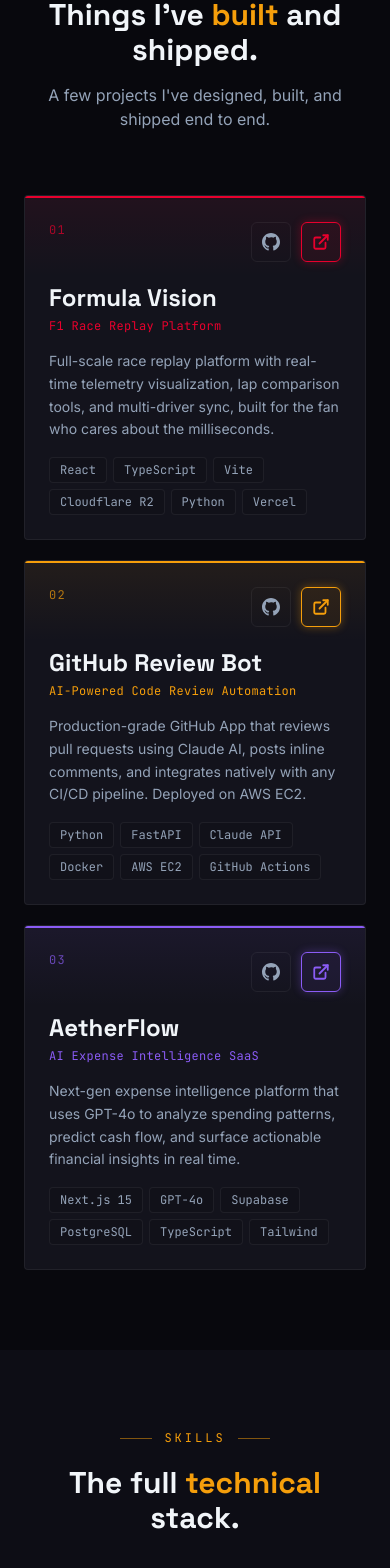
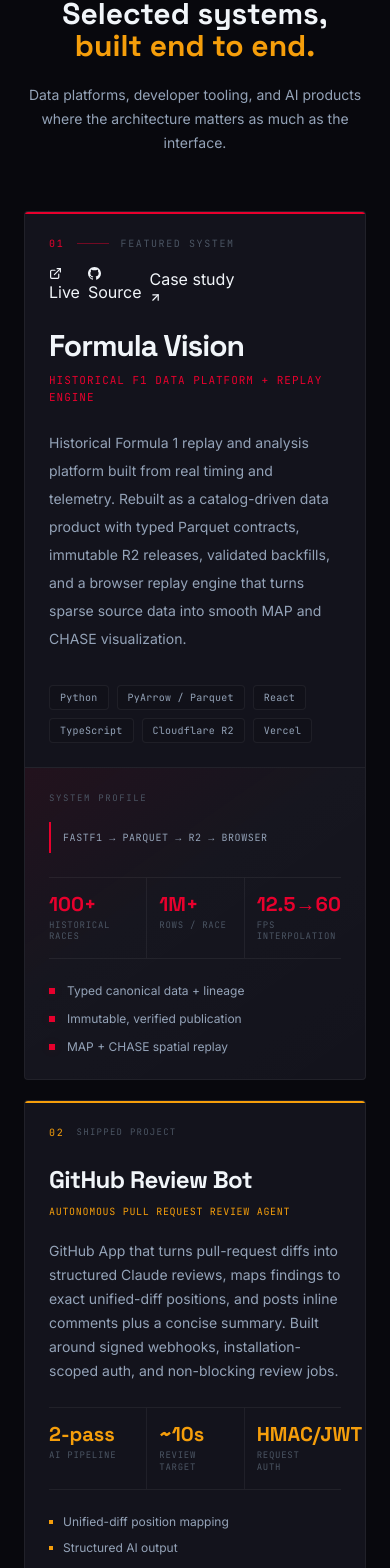
Before and after one commit to pvparekh/portfolio, a React (Vite) app: page / in a window 390 px wide. Shown: the part 4346-5914 px from the top of the page. Built offline with nearby package versions, Linux system fonts and the light colour scheme.

Commit message:
feat(portfolio): rebuild projects section hierarchy

```diff
--- a/src/App.tsx
+++ b/src/App.tsx
@@ -47,45 +47,85 @@
     id: 'formula-vision',
     number: '01',
     name: 'Formula Vision',
-  tagline: 'F1 Race Replay Platform',
-  description: 'Full-scale race replay platform with real-time telemetry visualization, lap comparison tools, and multi-driver sync, built for the fan who cares about the milliseconds.',
-  tech: ['React', 'TypeScript', 'Vite', 'Cloudflare R2', 'Python', 'Vercel'],
+    tagline: 'Historical F1 Data Platform + Replay Engine',
+    description:
+      'Historical Formula 1 replay and analysis platform built from real timing and telemetry. Rebuilt as a catalog-driven data product with typed Parquet contracts, immutable R2 releases, validated backfills, and a browser replay engine that turns sparse source data into smooth MAP and CHASE visualization.',
+    tech: ['Python', 'PyArrow / Parquet', 'React', 'TypeScript', 'Cloudflare R2', 'Vercel'],
     live: 'https://formulavision.vercel.app' as string | null,
     github: 'https://github.com/pvparekh/F1-Viewer' as string | null,
+    docs: 'https://github.com/pvparekh/F1-Viewer/blob/main/docs/v2/ENGINEERING_OVERVIEW.md',
+    featured: true,
+    architecture: 'FASTF1 → PARQUET → R2 → BROWSER',
+    stats: [
+      { value: '100+', label: 'historical races' },
+      { value: '1M+', label: 'rows / race' },
+      { value: '12.5→60', label: 'FPS interpolation' },
+    ],
+    highlights: [
+      'Typed canonical data + lineage',
+      'Immutable, verified publication',
+      'MAP + CHASE spatial replay',
+    ],
     accent: '#E8002D',
     accentDim: 'rgba(232,0,45,0.07)',
-  glow: 'rgba(232,0,45,0.6)',
-  note: null, // Note removed since v2 uses static historical delivery
+    accentBorder: 'rgba(232,0,45,0.24)',
+    glow: 'rgba(232,0,45,0.12)',
   },
   {
     id: 'github-review-bot',
     number: '02',
     name: 'GitHub Review Bot',
-    tagline: 'AI-Powered Code Review Automation',
+    tagline: 'Autonomous Pull Request Review Agent',
     description:
-      'Production-grade GitHub App that reviews pull requests using Claude AI, posts inline comments, and integrates natively with any CI/CD pipeline. Deployed on AWS EC2.',
-    tech: ['Python', 'FastAPI', 'Claude API', 'Docker', 'AWS EC2', 'GitHub Actions'],
-    live: 'https://github.com/pvparekh/github-review-bot' as string | null,
+      'GitHub App that turns pull-request diffs into structured Claude reviews, maps findings to exact unified-diff positions, and posts inline comments plus a concise summary. Built around signed webhooks, installation-scoped auth, and non-blocking review jobs.',
+    tech: ['Python', 'FastAPI', 'Claude', 'GitHub Apps API', 'Railway'],
+    live: null as string | null,
     github: 'https://github.com/pvparekh/github-review-bot' as string | null,
+    docs: 'https://github.com/pvparekh/github-review-bot#readme',
+    featured: false,
+    architecture: 'WEBHOOK → DIFF → CLAUDE ×2 → REVIEW',
+    stats: [
+      { value: '2-pass', label: 'AI pipeline' },
+      { value: '~10s', label: 'review target' },
+      { value: 'HMAC/JWT', label: 'request auth' },
+    ],
+    highlights: [
+      'Unified-diff position mapping',
+      'Structured AI output',
+      'GitHub App auth + webhooks',
+    ],
     accent: '#F59E0B',
     accentDim: 'rgba(245,158,11,0.07)',
-    glow: 'rgba(245,158,11,0.65)',
-    note: null as string | null,
+    accentBorder: 'rgba(245,158,11,0.24)',
+    glow: 'rgba(245,158,11,0.10)',
   },
   {
     id: 'aetherflow',
     number: '03',
     name: 'AetherFlow',
-    tagline: 'AI Expense Intelligence SaaS',
+    tagline: 'Expense Intelligence + Anomaly Detection',
     description:
-      'Next-gen expense intelligence platform that uses GPT-4o to analyze spending patterns, predict cash flow, and surface actionable financial insights in real time.',
-    tech: ['Next.js 15', 'GPT-4o', 'Supabase', 'PostgreSQL', 'TypeScript', 'Tailwind'],
+      'Full-stack expense intelligence app that ingests CSV, TXT, and PDF exports, combines deterministic statistical analysis with a two-pass OpenAI pipeline, and persists user history, vendor intelligence, and anomaly workflows in Supabase.',
+    tech: ['Next.js', 'TypeScript', 'OpenAI', 'Supabase / Postgres', 'Recharts'],
     live: 'https://aetherflow-three.vercel.app' as string | null,
     github: 'https://github.com/pvparekh/aetherflow' as string | null,
+    docs: 'https://github.com/pvparekh/aetherflow#readme',
+    featured: false,
+    architecture: 'UPLOAD → STATS → AI ×2 → INSIGHTS',
+    stats: [
+      { value: '3', label: 'input formats' },
+      { value: '2-pass', label: 'AI analysis' },
+      { value: '9', label: 'expense classes' },
+    ],
+    highlights: [
+      'Z-score + MAD anomaly engine',
+      'Vendor + duplicate intelligence',
+      'Auth + persistent history',
+    ],
     accent: '#8B5CF6',
     accentDim: 'rgba(139,92,246,0.07)',
-    glow: 'rgba(139,92,246,0.6)',
-    note: null as string | null,
+    accentBorder: 'rgba(139,92,246,0.24)',
+    glow: 'rgba(139,92,246,0.10)',
   },
 ];
 
@@ -839,6 +879,93 @@
    PROJECTS
 ───────────────────────────────────────────────────────────── */
 
+function ProjectActions({
+  project,
+}: {
+  project: (typeof PROJECTS)[0];
+}) {
+  return (
+    <div className="flex flex-wrap items-center gap-2">
+      {project.live && (
+        <a
+          href={project.live}
+          target="_blank"
+          rel="noreferrer"
+          className="project-action project-action-primary"
+          style={
+            {
+              '--project-accent': project.accent,
+              '--project-accent-dim': project.accentDim,
+              '--project-accent-border': project.accentBorder,
+            } as React.CSSProperties
+          }
+        >
+          <ExternalLink size={13} strokeWidth={2.2} />
+          Live
+        </a>
+      )}
+
+      <a
+        href={project.github}
+        target="_blank"
+        rel="noreferrer"
+        className="project-action"
+      >
+        <GithubIcon size={13} />
+        Source
+      </a>
+
+      <a
+        href={project.docs}
+        target="_blank"
+        rel="noreferrer"
+        className="project-action"
+      >
+        Case study
+        <ArrowUpRight size={13} strokeWidth={2.2} />
+      </a>
+    </div>
+  );
+}
+
+function ProjectStats({
+  project,
+}: {
+  project: (typeof PROJECTS)[0];
+}) {
+  return (
+    <div className="grid grid-cols-3 border-y" style={{ borderColor: 'var(--border)' }}>
+      {project.stats.map((stat, index) => (
+        <div
+          key={stat.label}
+          className={
+            'min-w-0 py-4 '
+            + (
+              index === 0
+                ? 'pr-3'
+                : 'border-l px-3'
+            )
+          }
+          style={{ borderColor: 'var(--border)' }}
+        >
+          <div
+            className="font-display text-xl font-bold leading-none sm:text-2xl"
+            style={{ color: project.accent }}
+          >
+            {stat.value}
+          </div>
+          <div
+            className="mt-1.5 font-mono text-[9px] uppercase leading-tight tracking-[0.08em]"
+            style={{ color: 'var(--text-3)' }}
+          >
+            {stat.label}
+          </div>
+        </div>
+      ))}
+    </div>
+  );
+}
+
 function ProjectCard({
   project,
   index,
@@ -847,147 +974,309 @@
   index: number;
 }) {
   const ref = useRef<HTMLDivElement>(null);
-  const inView = useInView(ref, { once: true, margin: '-60px' });
-
-  return (
-    <motion.div
+  const inView = useInView(ref, {
+    once: true,
+    margin: '-60px',
+  });
+
+  const cardStyle = {
+    background: 'var(--bg-card)',
+    borderColor: 'var(--border)',
+    '--project-accent': project.accent,
+    '--project-accent-dim': project.accentDim,
+    '--project-accent-border': project.accentBorder,
+    '--project-glow': project.glow,
+  } as React.CSSProperties;
+
+  if (project.featured) {
+    return (
+      <motion.article
         ref={ref}
-      initial={{ opacity: 0, y: 36 }}
+        initial={{ opacity: 0, y: 30 }}
         animate={inView ? { opacity: 1, y: 0 } : {}}
-      transition={{ duration: 0.7, delay: index * 0.14, ease }}
-      className="flex flex-col h-full"
-    >
-      <div
-        className="project-card rounded-sm border relative overflow-hidden flex flex-col h-full"
-        style={{ background: 'var(--bg-card)', borderColor: 'var(--border)' }}
-      >
-        {/* Livery stripe */}
-        <div className="h-0.5 w-full flex-shrink-0" style={{ background: project.accent }} />
-
-        {/* Top glow */}
-        <div
-          className="absolute top-0 left-0 right-0 h-20 pointer-events-none"
-          style={{ background: `linear-gradient(180deg, ${project.accentDim} 0%, transparent 100%)` }}
-        />
-
-        <div className="p-6 flex flex-col flex-1 relative z-10">
-          <div className="flex items-start justify-between mb-5">
-            <span
-              className="font-mono text-xs tracking-widest"
-              style={{ color: project.accent, opacity: 0.7 }}
+        transition={{
+          duration: 0.7,
+          delay: index * 0.08,
+          ease,
+        }}
+        className="project-card relative overflow-hidden rounded-sm border"
+        style={cardStyle}
+      >
+        <div
+          className="absolute inset-x-0 top-0 h-[2px]"
+          style={{ background: project.accent }}
+        />
+
+        <div className="grid lg:grid-cols-[minmax(0,1.25fr)_minmax(300px,0.75fr)]">
+          <div className="relative z-10 p-6 sm:p-8 lg:p-10">
+            <div className="mb-7 flex flex-wrap items-center justify-between gap-4">
+              <div className="flex items-center gap-3">
+                <span
+                  className="font-mono text-[10px] tracking-[0.18em]"
+                  style={{ color: project.accent }}
                 >
                   {project.number}
                 </span>
-            <div className="flex gap-2.5">
-              {project.github && (
-                <a
-                  href={project.github}
-                  target="_blank"
-                  rel="noreferrer"
-                  aria-label="GitHub repository"
-                  className="p-2.5 rounded-md border transition-all duration-200"
-                  style={{ borderColor: 'var(--border)', color: 'var(--text-2)' }}
-                  onMouseEnter={(e) => {
-                    e.currentTarget.style.borderColor = project.accent;
-                    e.currentTarget.style.color = project.accent;
-                  }}
-                  onMouseLeave={(e) => {
-                    e.currentTarget.style.borderColor = 'var(--border)';
-                    e.currentTarget.style.color = 'var(--text-2)';
-                  }}
-                >
-                  <GithubIcon size={18} />
-                </a>
-              )}
-              {project.live && (
-                <a
-                  href={project.live}
-                  target="_blank"
-                  rel="noreferrer"
-                  aria-label="Live site"
-                  className="live-link-glow p-2.5 rounded-md border flex items-center justify-center transition-transform duration-200 hover:scale-110"
-                  style={
-                    {
-                      borderColor: project.accent,
-                      color: project.accent,
-                      background: project.accentDim,
-                      '--glow-color': project.glow,
-                    } as React.CSSProperties
-                  }
-                >
-                  <ExternalLink size={18} strokeWidth={2.4} />
-                </a>
-              )}
-            </div>
-          </div>
-
-          <h3 className="font-display font-bold text-2xl mb-1" style={{ color: 'var(--text-1)' }}>
+                <span
+                  className="h-px w-8"
+                  style={{ background: project.accent, opacity: 0.45 }}
+                />
+                <span
+                  className="font-mono text-[10px] uppercase tracking-[0.16em]"
+                  style={{ color: 'var(--text-3)' }}
+                >
+                  Featured system
+                </span>
+              </div>
+
+              <ProjectActions project={project} />
+            </div>
+
+            <h3
+              className="max-w-3xl font-display text-3xl font-bold leading-[0.95] tracking-[-0.035em] sm:text-4xl lg:text-5xl"
+              style={{ color: 'var(--text-1)' }}
+            >
               {project.name}
-            {project.note && (
-              <span style={{ color: project.accent }} aria-hidden="true">
-                {' '}
-                *
-              </span>
-            )}
             </h3>
-          <p className="font-mono text-xs tracking-wide mb-4" style={{ color: project.accent }}>
+
+            <p
+              className="mt-3 font-mono text-[11px] uppercase tracking-[0.09em] sm:text-xs"
+              style={{ color: project.accent }}
+            >
               {project.tagline}
             </p>
-          <p className="text-sm leading-relaxed mb-4" style={{ color: 'var(--text-2)' }}>
+
+            <p
+              className="mt-6 max-w-3xl text-sm leading-7 sm:text-[15px]"
+              style={{ color: 'var(--text-2)' }}
+            >
               {project.description}
             </p>
 
-          {project.note && (
+            <div className="mt-8 flex flex-wrap gap-2">
+              {project.tech.map((tech) => (
+                <span
+                  key={tech}
+                  className="rounded-sm border px-2.5 py-1 font-mono text-[10px] tracking-[0.025em]"
+                  style={{
+                    borderColor: 'var(--border)',
+                    background: 'var(--bg-2)',
+                    color: 'var(--text-2)',
+                  }}
+                >
+                  {tech}
+                </span>
+              ))}
+            </div>
+          </div>
+
+          <aside
+            className="relative border-t p-6 sm:p-8 lg:border-l lg:border-t-0"
+            style={{
+              borderColor: 'var(--border)',
+              background:
+                'linear-gradient(145deg, '
+                + project.accentDim
+                + ' 0%, rgba(255,255,255,0.012) 42%, transparent 100%)',
+            }}
+          >
+            <div className="font-mono text-[9px] uppercase tracking-[0.18em]" style={{ color: 'var(--text-3)' }}>
+              System profile
+            </div>
+
+            <div
+              className="mt-4 border-l-2 py-2 pl-3 font-mono text-[10px] tracking-[0.06em]"
+              style={{
+                borderColor: project.accent,
+                color: 'var(--text-2)',
+              }}
+            >
+              {project.architecture}
+            </div>
+
+            <div className="mt-6">
+              <ProjectStats project={project} />
+            </div>
+
+            <div className="mt-6 space-y-3">
+              {project.highlights.map((highlight) => (
+                <div
+                  key={highlight}
+                  className="flex items-center gap-3 text-xs"
+                  style={{ color: 'var(--text-2)' }}
+                >
+                  <span
+                    className="h-1.5 w-1.5 flex-shrink-0"
+                    style={{
+                      background: project.accent,
+                      boxShadow: '0 0 10px ' + project.glow,
+                    }}
+                  />
+                  {highlight}
+                </div>
+              ))}
+            </div>
+          </aside>
+        </div>
+      </motion.article>
+    );
+  }
+
+  return (
+    <motion.article
+      ref={ref}
+      initial={{ opacity: 0, y: 30 }}
+      animate={inView ? { opacity: 1, y: 0 } : {}}
+      transition={{
+        duration: 0.65,
+        delay: index * 0.08,
+        ease,
+      }}
+      className="project-card relative flex h-full flex-col overflow-hidden rounded-sm border"
+      style={cardStyle}
+    >
+      <div
+        className="absolute inset-x-0 top-0 h-[2px]"
+        style={{ background: project.accent }}
+      />
+
+      <div className="relative z-10 flex h-full flex-col p-6 sm:p-7">
+        <div className="mb-6 flex items-center justify-between gap-4">
+          <div className="flex items-center gap-3">
+            <span
+              className="font-mono text-[10px] tracking-[0.18em]"
+              style={{ color: project.accent }}
+            >
+              {project.number}
+            </span>
+            <span
+              className="font-mono text-[9px] uppercase tracking-[0.14em]"
+              style={{ color: 'var(--text-3)' }}
+            >
+              Shipped project
+            </span>
+          </div>
+        </div>
+
+        <h3
+          className="font-display text-2xl font-bold tracking-[-0.025em] sm:text-3xl"
+          style={{ color: 'var(--text-1)' }}
+        >
+          {project.name}
+        </h3>
+
         <p
-              className="mb-6 text-xs leading-relaxed flex gap-1.5"
-              style={{ color: 'var(--text-3)' }}
-            >
-              <span style={{ color: project.accent }}>*</span>
-              <span>{project.note}</span>
+          className="mt-2 font-mono text-[10px] uppercase tracking-[0.07em]"
+          style={{ color: project.accent }}
+        >
+          {project.tagline}
         </p>
-          )}
-
-          <div className="flex flex-wrap gap-1.5 mt-auto">
-            {project.tech.map((t) => (
-              <span
-                key={t}
-                className="font-mono text-xs px-2.5 py-1 rounded-sm border"
-                style={{ borderColor: 'var(--border)', color: 'var(--text-2)', background: 'var(--bg-2)' }}
-              >
-                {t}
-              </span>
-            ))}
-          </div>
-        </div>
-      </div>
-    </motion.div>
+
+        <p
+          className="mt-5 text-sm leading-6"
+          style={{ color: 'var(--text-2)' }}
+        >
+          {project.description}
+        </p>
+
+        <div className="mt-6">
+          <ProjectStats project={project} />
+        </div>
+
+        <div className="mt-6 space-y-2.5">
+          {project.highlights.map((highlight) => (
+            <div
+              key={highlight}
+              className="flex items-center gap-2.5 text-xs"
+              style={{ color: 'var(--text-2)' }}
+            >
+              <span
+                className="h-1 w-1 flex-shrink-0"
+                style={{ background: project.accent }}
+              />
+              {highlight}
+            </div>
+          ))}
+        </div>
+
+        <div
+          className="mt-6 border-l-2 py-1.5 pl-3 font-mono text-[9px] tracking-[0.05em]"
+          style={{
+            borderColor: project.accent,
+            color: 'var(--text-3)',
+          }}
+        >
+          {project.architecture}
+        </div>
+
+        <div className="mt-7 flex flex-wrap gap-1.5">
+          {project.tech.map((tech) => (
+            <span
+              key={tech}
+              className="rounded-sm border px-2 py-1 font-mono text-[9px]"
+              style={{
+                borderColor: 'var(--border)',
+                background: 'var(--bg-2)',
+                color: 'var(--text-2)',
+              }}
+            >
+              {tech}
+            </span>
+          ))}
+        </div>
+
+        <div className="mt-auto pt-7">
+          <ProjectActions project={project} />
+        </div>
+      </div>
+    </motion.article>
   );
 }
 
 function ProjectsSection() {
-  return (
-    <section id="projects" className="py-20 md:py-28 px-6" style={{ background: 'var(--bg-0)' }}>
-      <div className="max-w-6xl mx-auto">
+  const featured = PROJECTS[0];
+  const supporting = PROJECTS.slice(1);
+
+  return (
+    <section
+      id="projects"
+      className="px-6 py-20 md:py-28"
+      style={{ background: 'var(--bg-0)' }}
+    >
+      <div className="mx-auto max-w-6xl">
         <FadeInSection>
           <SectionLabel label="Projects" />
+
           <h2
-            className="font-display font-bold text-3xl sm:text-4xl md:text-5xl mb-4 leading-[1.15] text-center"
+            className="mx-auto max-w-3xl text-balance text-center font-display text-3xl font-bold leading-[1.08] sm:text-4xl md:text-5xl"
             style={{ color: 'var(--text-1)' }}
           >
-            Things I've <span style={{ color: 'var(--accent)' }}>built</span> and shipped.
+            Selected systems, <span style={{ color: 'var(--accent)' }}>built end to end.</span>
           </h2>
+
           <p
-            className="text-base mb-16 max-w-xl mx-auto text-center"
+            className="mx-auto mb-14 mt-5 max-w-2xl text-center text-sm leading-6 sm:text-base"
             style={{ color: 'var(--text-2)' }}
           >
-            A few projects I've designed, built, and shipped end to end.
+            Data platforms, developer tooling, and AI products where the architecture matters as much as the interface.
           </p>
         </FadeInSection>
 
-        <div className="grid sm:grid-cols-2 md:grid-cols-3 gap-5">
-          {PROJECTS.map((p, i) => (
-            <ProjectCard key={p.id} project={p} index={i} />
-          ))}
+        <div className="space-y-5">
+          <ProjectCard
+            project={featured}
+            index={0}
+          />
+
+          <div className="grid gap-5 md:grid-cols-2">
+            {supporting.map((project, index) => (
+              <ProjectCard
+                key={project.id}
+                project={project}
+                index={index + 1}
+              />
+            ))}
+          </div>
         </div>
       </div>
     </section>
```
Lines whose indentation alone changed are shown as unchanged.
